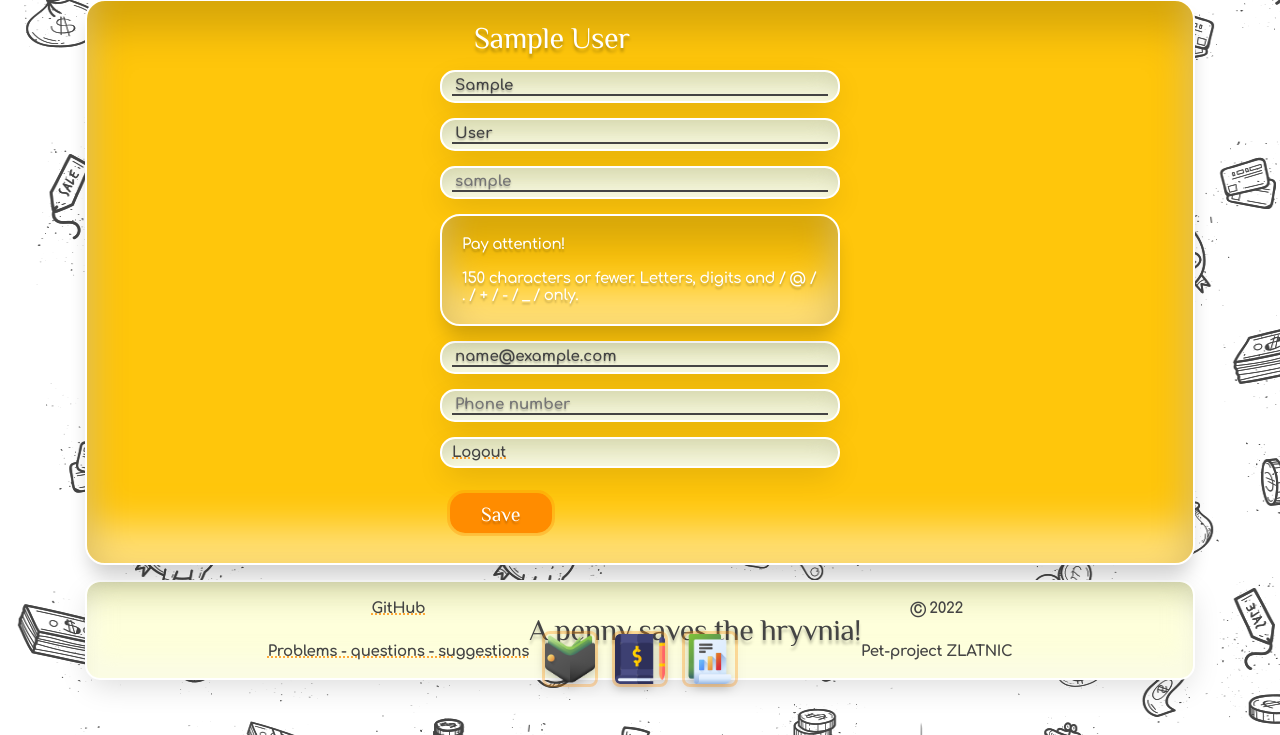
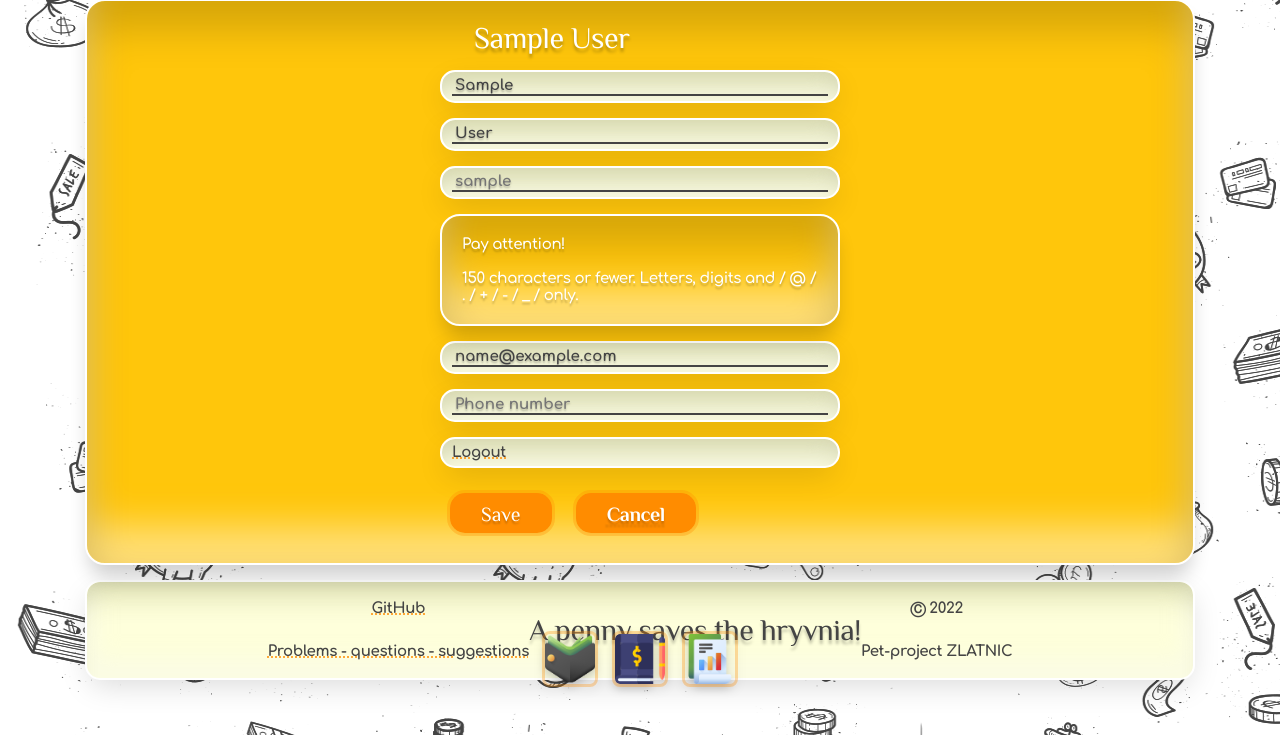
Before and after one commit to AndriyKy/zlatnic, a Django app: page /account in a window 1280 px wide. Shown: the part 101-836 px from the top of the page. Run offline with Django 4.2, Linux system fonts and the light colour scheme; the visitor is signed in with stand-in values (Sample User, id 1); some web fonts are replaced.

Commit message:
add: Add cancel button to account page

```diff
--- a/templates/manager/account.html
+++ b/templates/manager/account.html
@@ -51,6 +51,7 @@
         </div>
 
         <input type="submit" value="Save" class="button orange_background text_shadow">
+        <a href="{% url 'manager:index' %}" class="button orange_background text_shadow">Cancel</a>
         <input type="hidden" name="next" value="{{ next }}" />
       </form>
 
```
